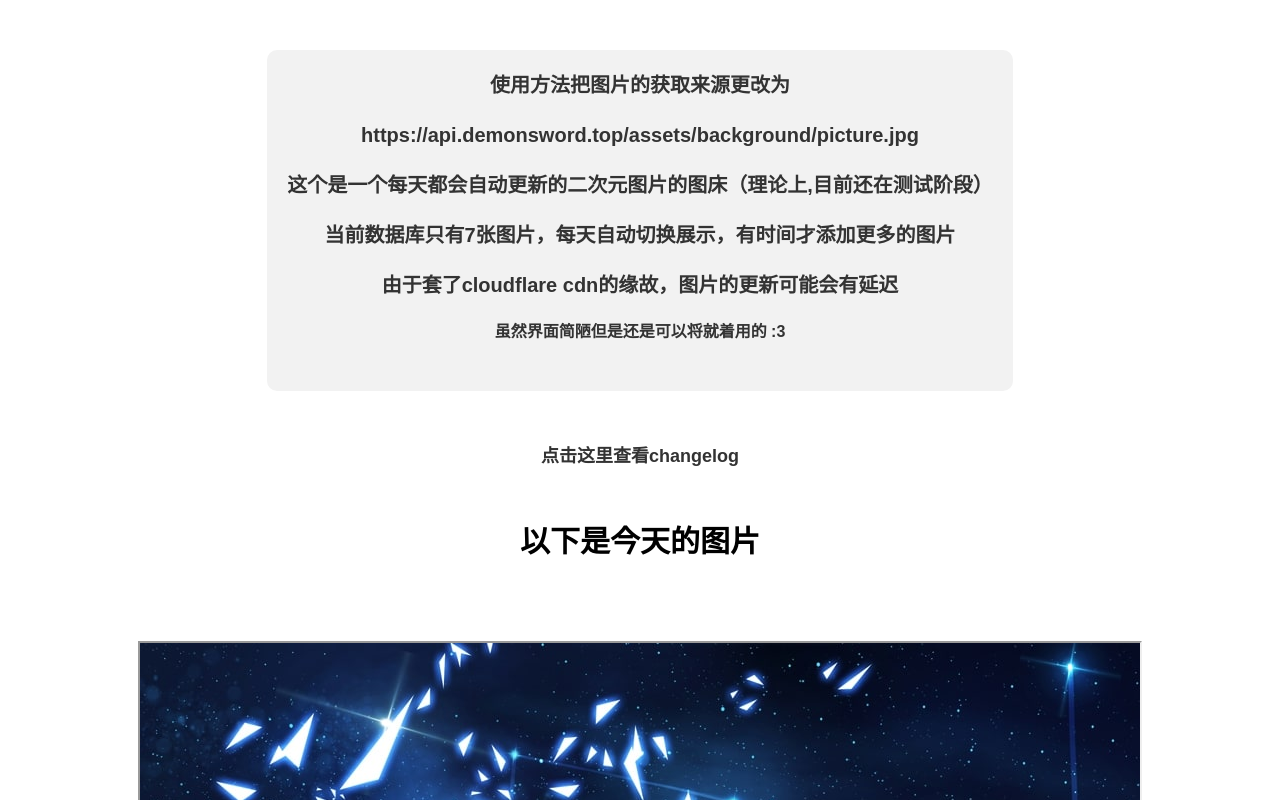
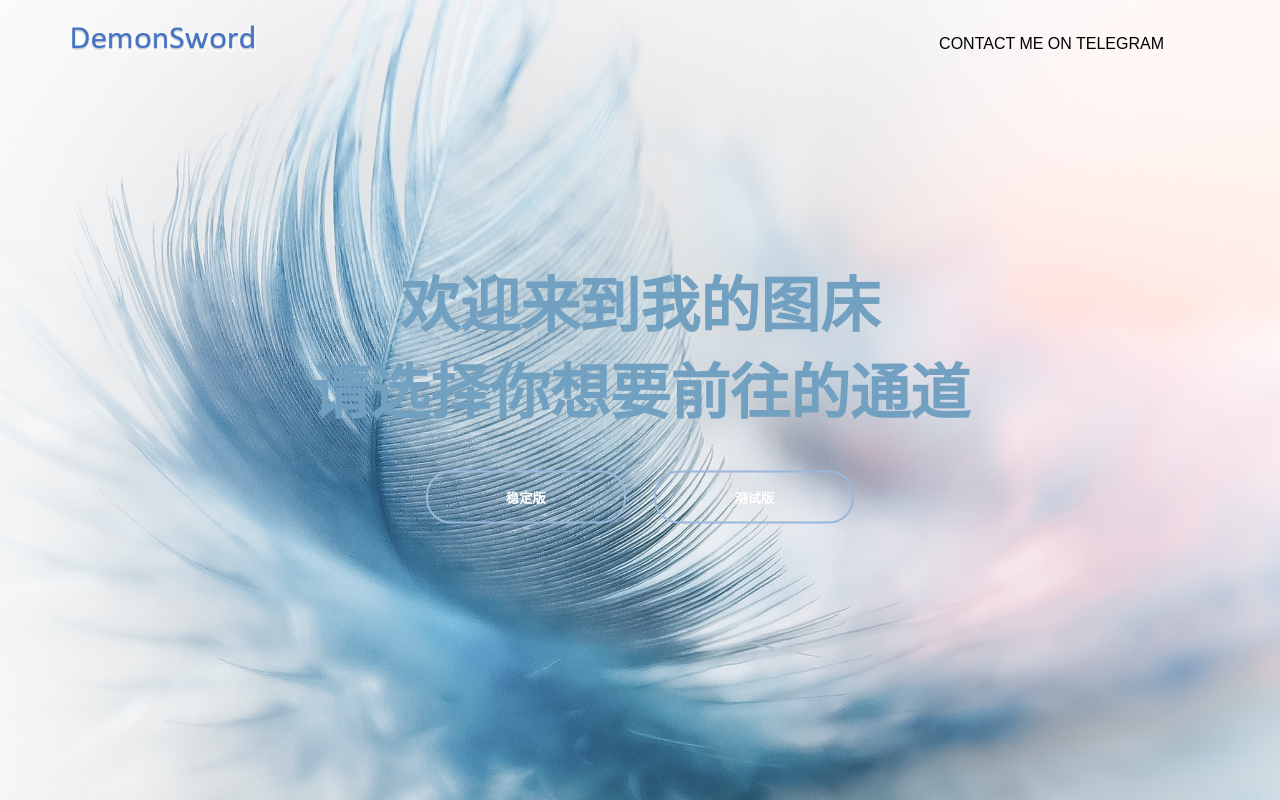
Before and after one commit to oswaldlow/Auto-Wallpaper-Change, a plain HTML site: page index.html in a window 1280 px wide. Shown: the top 800 px of the page. Drawn offline with nearby package versions, Linux system fonts and the light colour scheme.

Commit message:
初步的V2.0网站主页 (当前版本v1.x aka Beta 2.0)

```diff
--- /dev/null
+++ b/assets/web1/mobile-mm.css
@@ -0,0 +1,158 @@
+*{
+    margin: 0;
+    padding: 0;
+    font-family: sans-serif;
+}
+
+.banner{
+    width: 100%;
+    height: 100vh;
+    background-image: url(./background1.jpg);
+    background-size: cover;
+    background-position: center center;
+}
+
+.navbar{
+    width: 85%;
+    margin: auto;
+    padding: 30px 0;
+    display: flex;
+    align-items: center;
+    justify-content: space-between;
+}
+
+.logo{
+    width: 150px;
+    cursor: pointer;
+    margin: 0 0px;
+}
+
+.navbar ul li {
+    list-style: none;
+    display: inline-block;
+    margin: 0 0px;
+    position: relative;
+}
+
+.navbar ul li a{
+    text-decoration: none;
+    color: black;
+    white-space: nowrap;
+    text-transform: uppercase;
+    font-size: 12px;
+}
+
+.navbar ul li::after{
+    content: '';
+    height: 3px;
+    width: 0;
+    background: #9AB8DB;
+    position: absolute;
+    left: 0;
+    bottom: -5px;
+    transition: 1s;
+}
+
+.navbar ul li:hover::after{
+    width: 100%;
+}
+
+.content{
+    width: 100%;
+    color: #72a0c1;
+    font-size: 24px;
+    position: absolute;
+    top: 50%;
+    transform: translateY(-50%);
+    text-align: center;
+}
+
+.content p{
+    color: #72a0c1;
+    margin: 10px auto;
+    font-weight: 500;
+    line-height: 20px;
+    font-size: 16px;
+}
+
+.content h1{
+    color: #7281c1;
+    font-size: 35px;
+}
+
+button{
+    width: 300px;
+    padding: 10px 0;
+    text-align: center;
+    margin: 10px 5px;
+    border-radius: 250px;
+    font-weight: bold;
+    border: 2px solid #7281c1;
+    background: transparent;
+    color:  #5babd3;
+    cursor: pointer;
+    position: relative;
+    overflow: hidden;
+    font-size: 25px;
+}
+
+span{
+    background: #9AB8DB;
+    height: 100%;
+    width: 0;
+    border-radius: 25px;
+    position: absolute;
+    left: 0;
+    bottom: 0;
+    z-index: -1;
+    transition: 0.5s;
+}
+
+button:hover span{
+    width: 100%;
+}
+
+button:hover{
+    border: none;
+}
+
+body{
+    font-family: 'Poppins', sans-serif;
+    background-color:#9AB8DB;
+    min-height:100vh;
+    display: flex;
+    align-items: center;
+    justify-content: center;
+}
+
+.wrapper{
+    text-align: center;
+}
+
+.wrapper h2{
+    margin:20px 0;
+    font-size:1.8rem;
+}
+
+.wrapper img{
+    width:100%;
+    max-width:80%;
+    height: auto;
+}
+
+.wrapper h4{
+    margin:20px 0 10px;
+    font-size:1rem;
+}
+
+.main-btn{
+    padding:10px;
+    background-color: #6c63ff;
+    color:#fff;
+    border:none;
+    font-weight:700;
+    letter-spacing: 1px;
+    border-radius: 6px;
+    cursor: pointer;
+    font-size: 14px;
+}
--- /dev/null
+++ b/assets/web1/pc.css
@@ -0,0 +1,137 @@
+*{
+    margin: 0;
+    padding: 0;
+    font-family: sans-serif;
+}
+.banner{
+    width: 100%;
+    height: 100vh;
+    background-image: url("./background1.jpg");
+    background-size: cover;
+    background-position: center center;
+}
+.navbar{
+    width: 85%;
+    margin: auto;
+    padding: 35px 0;
+    display: flex;
+    align-items: center;
+    justify-content: space-between;
+}
+.logo{
+    width: 200px;
+    margin: -30;
+    cursor: pointer;
+}
+.navbar ul li {
+    list-style: none;
+    display: inline-block;
+    margin: 0 20px;
+    position: relative;
+}
+.navbar ul li a{
+    text-decoration: none;
+    color: black;
+    text-transform: uppercase;
+}
+.navbar ul li::after{
+    content: '';
+    height: 3px;
+    width: 0;
+    background: #9AB8DB;
+    position: absolute;
+    left: 0;
+    bottom: -10;
+    transition: 1s;
+}
+.navbar ul li:hover::after{
+    width: 100%;
+}
+.content{
+    width: 100%;
+    color: #72a0c1;
+    font-size: 30px;
+    position: absolute;
+    top: 50%;
+    transform: translateY(-50%);
+    text-align: center;
+}
+.content p{
+    color: #72a0c1;
+    margin: 20px auto;
+    font-weight: 500;
+    line-height: 25px;
+}
+button{
+    width: 200px;
+    padding: 15px 0;
+    text-align: center;
+    margin: 20px 10px;
+    border-radius: 25px;
+    font-weight: bold;
+    border: 2px solid #9AB8DB;
+    background: transparent;
+    color: 	#FFFFFF;
+    cursor: pointer;
+    position: relative;
+    overflow: hidden;
+}
+span{
+    background: #9AB8DB;
+    height: 100%;
+    width: 0;
+    border-radius: 25px;
+    position: absolute;
+    left: 0;
+    bottom: 0;
+    z-index: -1;
+    transition: 0.5s;
+}
+button:hover span{
+    width: 100%;
+}
+button:hover{
+    border: none;
+}
+body{
+    font-family: 'Poppins', sans-serif;
+    background-color:#9AB8DB;
+    min-height:100vh;
+    display: flex;
+    align-items: center;
+    justify-content: center;
+}
+.wrapper{
+    text-align: center;
+}
+.wrapper h2{
+    margin:40px 0;
+    font-size:2.5rem;
+}
+.wrapper img{
+    width:600px;
+    max-width:75%;
+}
+.wrapper h4{
+    margin:40px 0 20px;
+    font-size:1.2rem;
+}
+.main-btn{
+    padding:15px;
+    background-color: #6c63ff;
+    color:#fff;
+    border:none;
+    font-weight:700;
+    letter-spacing: 1px;
+    border-radius: 6px;
+    cursor: pointer;
+}
+
+@media (max-width:767px){
+    .wrapper h2{
+        font-size:2rem;
+    }
+    .wrapper h4{
+        font-size:1rem;
+    }
+}
--- a/index.html
+++ b/index.html
@@ -1,10 +1,9 @@
-<!DOCTYPE html>
 <html>
 <head>
-  <title>每天更新图片的图床</title>
-  <meta name="viewport" content="width=device-width, initial-scale=1">
-  <script src="https://api.demonsword.top/assets/web1/jquery-3.3.1.min.js"></script>
-  <script>
+<title>DemonSword Menu</title>
+<meta name="viewport" content="width=device-width, initial-scale=1">
+<script src="https://api.demonsword.top/assets/web1/jquery-3.3.1.min.js"></script>
+<script>
     $(document).ready(function() {
       var width = $(window).width();
       var css_link = $("<link>", {
@@ -13,30 +12,29 @@
         href: ""
       });
       if (width >= 768) {
-        css_link.attr("href", "./assets/web1/style.css");
+        css_link.attr("href", "./assets/web1/pc.css");
       } else {
-        css_link.attr("href", "./assets/web1/mobile.css");
+        css_link.attr("href", "./assets/web1/mobile-mm.css");
       }
       $("head").append(css_link);
     });
   </script>
 </head>
 <body>
-  <!--粪山代码，别崩-->
-  <div class="Notes">
-    <h3>使用方法把图片的获取来源更改为</h3>
-    <h3>https://api.demonsword.top/assets/background/picture.jpg</h3>
-    <h3>这个是一个每天都会自动更新的二次元图片的图床（理论上,目前还在测试阶段）</h3>
-    <h3>当前数据库只有7张图片，每天自动切换展示，有时间才添加更多的图片</h3>
-    <h3>由于套了cloudflare cdn的缘故，图片的更新可能会有延迟</h3>
-    <h5>虽然界面简陋但是还是可以将就着用的 :3 </h5>
+<div class="banner">
+<div class="navbar">
+<img src="./assets/web1/logo.png" class="logo">
+<ul>
+<li><a href="https://jellyfin.demonsword.top">Contact Me on Telegram</a></li>
+</ul>
 </div>
-  <a href="https://api.demonsword.top/changelog.txt" id="changelog-link">点击这里查看changelog</a>
-	<h3>以下是今天的图片</h3>
-	<iframe src="./assets/background/picture.jpg"></iframe>
-	<h6>以后或许可能应该会整个暗夜模式的壁纸，一定会的！（咕咕咕）</h6>
+<div class="content">
+<h1>欢迎来到我的图床</h1>
+<h1>请选择你想要前往的通道</h1>
+<p> </p>
+<button onclick="location.href='https://api.demonsword.top/stable'" type="button"><span></span>稳定版</button>
+<button onclick="location.href='https://api.demonsword.top/beta'" type="button"><span></span>测试版</button>
+</div>
+</div>
 </body>
-<footer>
-  <p>Powered by Demonsword<br><a href="https://api.demonsword.top">当前版本 v1.0 (Stable)</a></p>
-</footer>
 </html>
```
Also changed, not shown: 404.html (added, +28 -0 lines), assets/web1/background1.jpg (added), assets/web1/logo.png (added).
